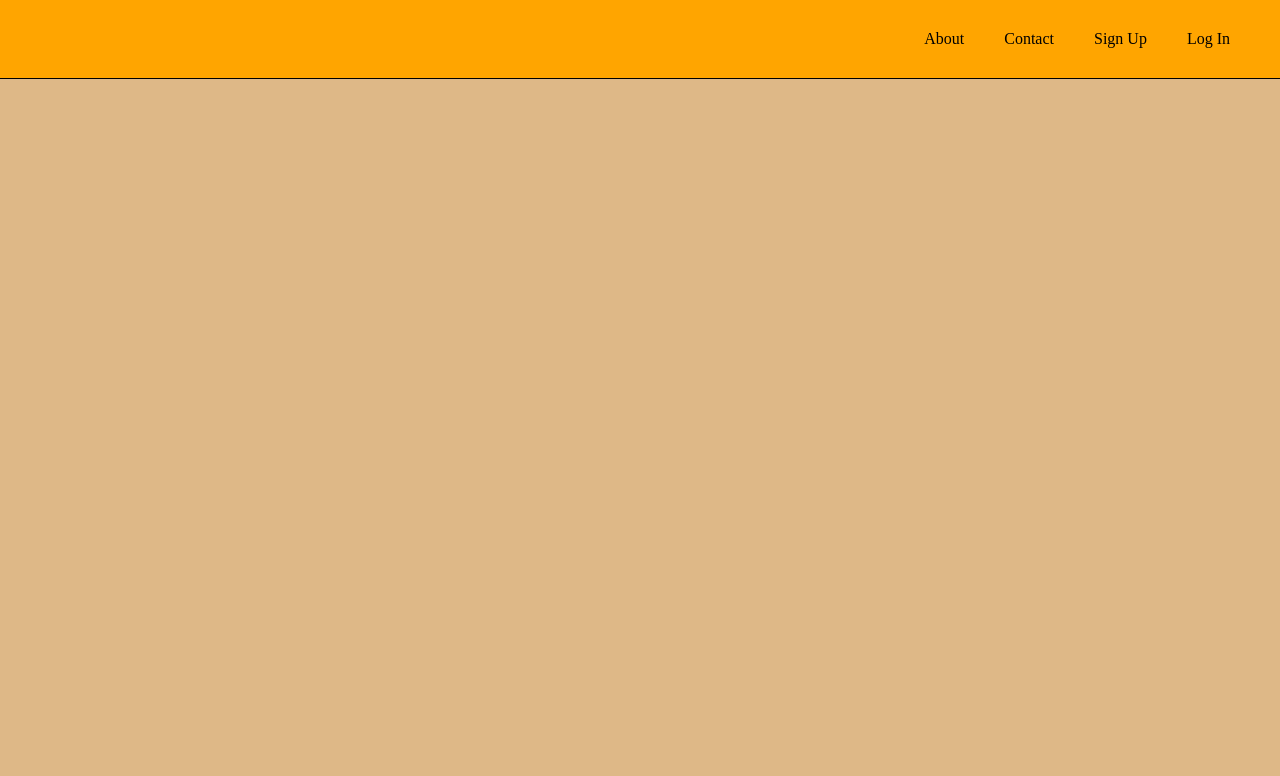
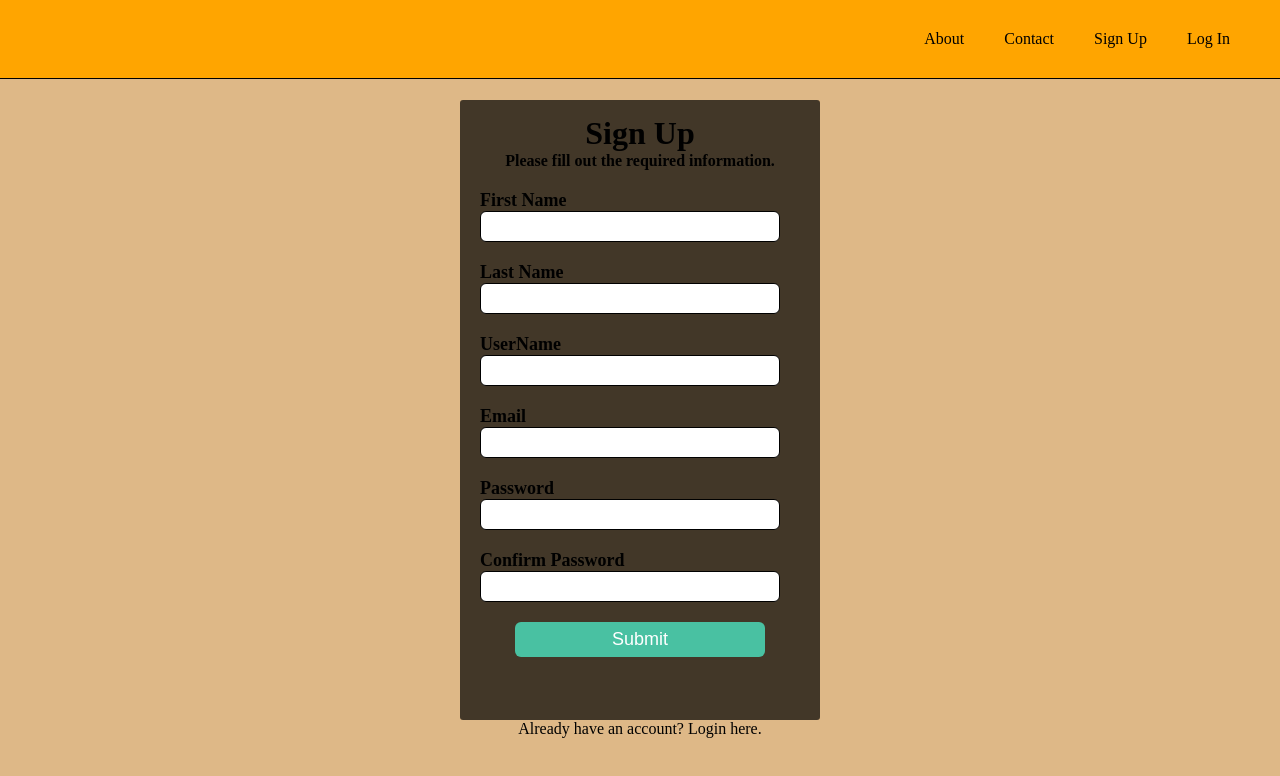
Before and after one commit to EternalMonarch007/Family_CookBook, a plain HTML site: page Signup.html in a window 1280 px wide. Drawn offline with Linux system fonts and the light colour scheme.

Commit message:
login-signup-pages

```diff
--- a/Login.css
+++ /dev/null
@@ -1,31 +0,0 @@
-*{
-    margin:0;
-    box-sizing: border-box;
-  }
-@media (max-width: 75em) {
-    html {
-      font-size: 100%;
-    }
-  }
-  .navbar-list{
-    display:flex;
-    justify-content: flex-end;
-    gap:20px;
-    list-style-type:none;
-    padding:30px;
-    margin:0;
-    border-bottom: 1px solid black;
-
-  }
-  .nav{
-    background-color:orange;
-    position: fixed;
-    top: 0;
-    left: 0;
-    width: 100%;
-    z-index: 1000;
-  }
-
-ul{
-    list-style-type: none;
-}
--- a/Signup.css
+++ /dev/null
@@ -1,36 +0,0 @@
-*{
-    margin:0;
-    box-sizing: border-box;
-  }
-@media (max-width: 75em) {
-    html {
-      font-size: 100%;
-    }
-  }
-  .navbar-list{
-    display:flex;
-    justify-content: flex-end;
-    gap:20px;
-    list-style-type:none;
-    padding:30px;
-    margin:0;
-    border-bottom: 1px solid black;
-
-  }
-  .nav{
-    background-color:orange;
-    position: fixed;
-    top: 0;
-    left: 0;
-    width: 100%;
-    z-index: 1000;
-  }
-
-ul{
-    list-style-type: none;
-}
-body{
-  background-color: burlywood;
-  margin:0;
-  padding-top:100px;
-}
--- a/Signup.html
+++ b/Signup.html
@@ -3,7 +3,7 @@
     <head>
         <meta charset="utf-8">
         <meta name="viewport" content="width=device-width, initial-scale=1.0">
-        <link rel="stylesheet" href="index.css">
+        <link rel="stylesheet" href="Signup_Login.css">
         <title>CookBook_Homepage</title>
     </head>
     <body>
@@ -15,5 +15,25 @@
                     <li>Log In<li>
                 </ul>
         </nav>
+        <div class="signup-box">
+            <h1>Sign Up</h1>
+            <h4>Please fill out the required information.<h4>
+            <form>
+                <label>First Name</label>
+                <input type="text" placeholder="">
+                <label>Last Name</label>
+                <input type="text" placeholder="">
+                <label> UserName</label>
+                <input type="text" placeholder="">
+                <label>Email</label>
+                <input type="email" placeholder="">
+                <label>Password</label>
+                <input type="password" placeholder="">
+                <label>Confirm Password</label>
+                <input type="password" placeholder="">
+                <input type="button" value="Submit">
+            </form>
+        </div>
+        <p>Already have an account? Login here.</p>
     </body>
 </html>
--- /dev/null
+++ b/Signup_Login.css
@@ -0,0 +1,90 @@
+*{
+    margin:0;
+    box-sizing: border-box;
+  }
+@media (max-width: 75em) {
+    html {
+      font-size: 100%;
+    }
+  }
+  .navbar-list{
+    display:flex;
+    justify-content: flex-end;
+    gap:20px;
+    list-style-type:none;
+    padding:30px;
+    margin:0;
+    border-bottom: 1px solid black;
+
+  }
+  .nav{
+    background-color:orange;
+    position: fixed;
+    top: 0;
+    left: 0;
+    width: 100%;
+    z-index: 1000;
+  }
+
+ul{
+    list-style-type: none;
+}
+body{
+  background-color: burlywood;
+  margin:0;
+  padding-top:100px;
+}
+.signup-box{
+  width:360px;
+  height:620px;
+  margin:auto;
+  background-color:rgba(0, 0, 0, 0.7);
+  border-radius:3px;
+
+}
+.login-box{
+  width:360px;
+  height:320px;
+  margin:auto;
+  background-color:rgba(0, 0, 0, 0.7);
+  border-radius:3px;
+}
+h1{
+  text-align: center;
+  padding-top:15px;
+}
+h4{
+  text-align: center;
+}
+form{
+  width:300px;
+  margin-left:20px;
+}
+form label{
+  display:flex;
+  margin-top: 20px;
+  font-size: 18px;
+}
+form input{
+  width:100%;
+  padding:7px;
+  border:none;
+  border: 1px solid black;
+  border-radius: 6px;
+  outline:none;
+}
+p{
+  text-align: center;
+}
+
+input[type="button"]{
+  width: 250px;
+  height: 35px;
+  margin-top:20px;
+  margin-left:20px;
+  border:none;
+
+  background-color:#49c1a2;
+  color: White;
+  font-size: 18px;
+}
```
Also changed, not shown: Login.html (+12 -1 lines).
